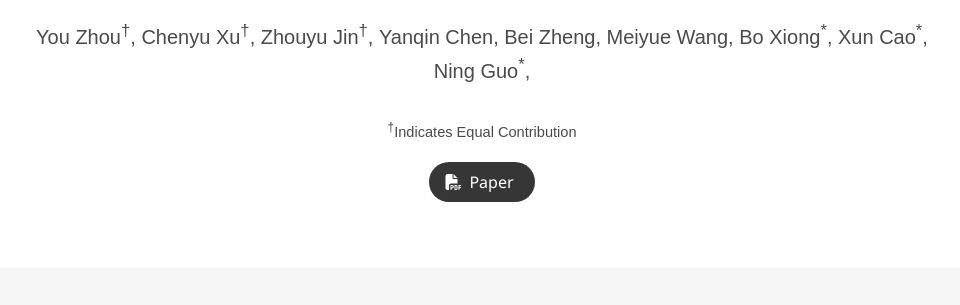
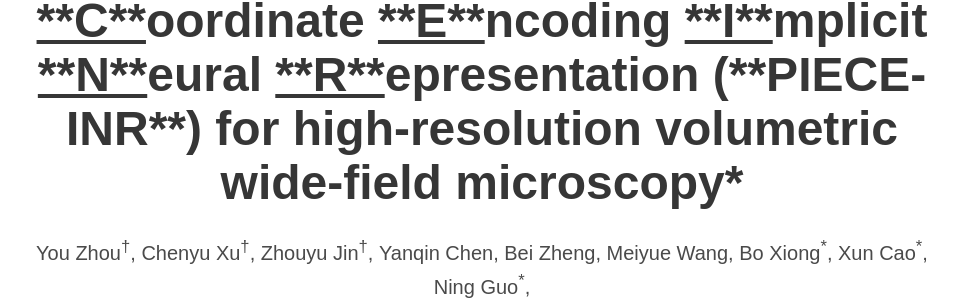
Before and after one commit to Chaos1025/piece_inr-web, a plain HTML site: page index.html in a window 1280 px wide. Shown: the part 108-413 px from the top of the page, without its empty margins (158-1118 px from the left). Drawn offline with nearby package versions, Linux system fonts and the light colour scheme; some icons are missing; a web font is replaced by a local one.

Commit message:
Basic change to fullfile the project page

```diff
--- a/index.html
+++ b/index.html
@@ -24,7 +24,7 @@
   <meta name="viewport" content="width=device-width, initial-scale=1">
 
 
-  <title>*<u>**P**</u>hysics-<u>**I**</u>nformed <u>**E**</u>llipsoidal <u>**C**</u>oordinate <u>**E**</u>ncoding <u>**I**</u>mplicit <u>**N**</u>eural <u>**R**</u>epresentation (**PIECE-INR**) for high-resolution volumetric wide-field microscopy*</title>
+  <title>PIECE-INR</title>
   <link rel="icon" type="image/x-icon" href="static/images/favicon.ico">
   <link href="https://fonts.googleapis.com/css?family=Google+Sans|Noto+Sans|Castoro"
   rel="stylesheet">
@@ -52,7 +52,7 @@
     <div class="container is-max-desktop">
       <div class="columns is-centered">
         <div class="column has-text-centered">
-          <h1 class="title is-1 publication-title">Academic Project Page</h1>
+          <h1 class="title is-1 publication-title">*<u>**P**</u>hysics-<u>**I**</u>nformed <u>**E**</u>llipsoidal <u>**C**</u>oordinate <u>**E**</u>ncoding <u>**I**</u>mplicit <u>**N**</u>eural <u>**R**</u>epresentation (**PIECE-INR**) for high-resolution volumetric wide-field microscopy*</h1>
           <div class="is-size-5 publication-authors">
             <!-- Paper authors -->
             <span class="author-block">
```
